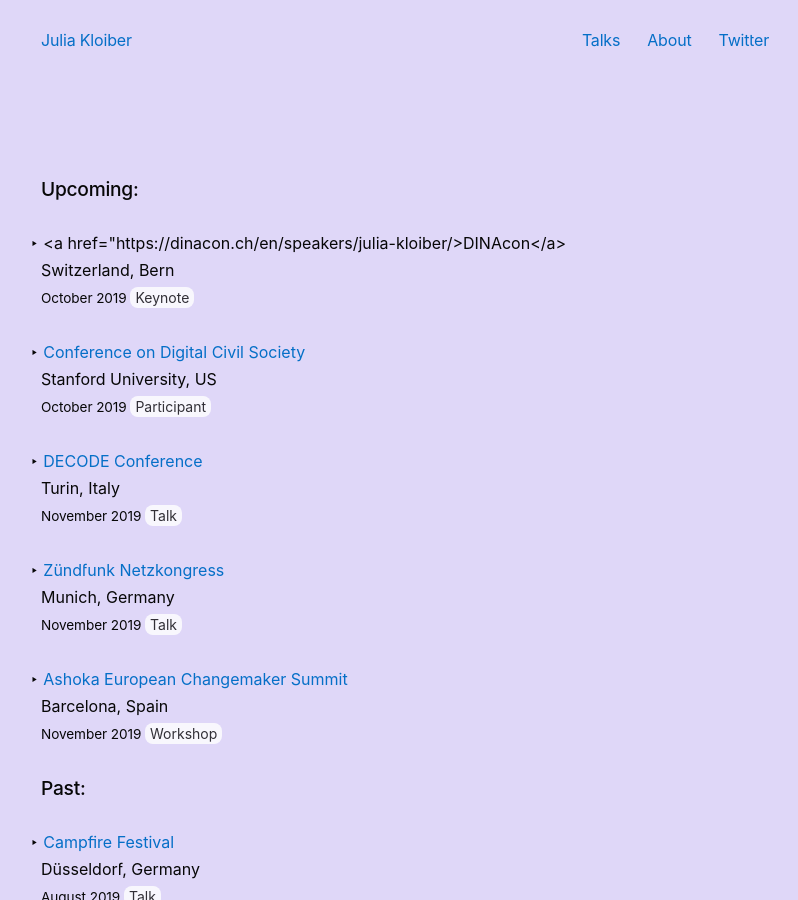
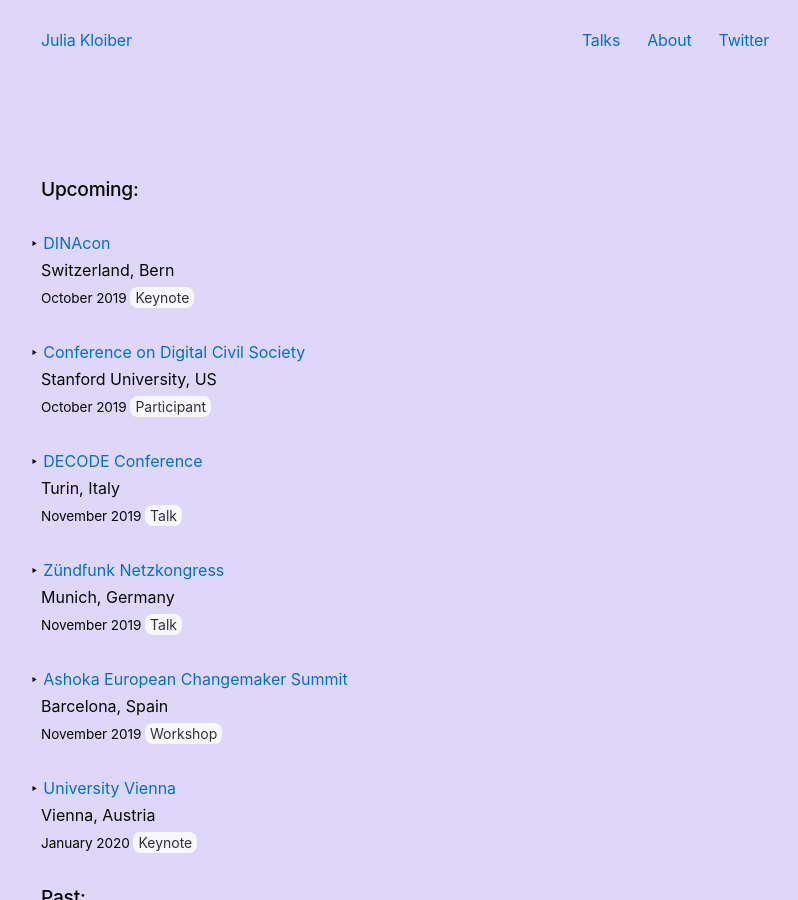
Before and after one commit to juliakloiber/juliakloiber.github.io, a Jekyll site: the page built from talks.html, in a window 1280 px wide and 900 px high. Shown: the whole window, without its empty margins (235-1033 px from the left). Built offline with Jekyll 4.4.1, drawn with Linux system fonts in a browser that asks for light colours; some web fonts are replaced.

Commit message:
added vienna talk

```diff
--- a/talks.html
+++ b/talks.html
@@ -24,7 +24,7 @@
 
 <ul>
     <li>
-        <a href="https://dinacon.ch/en/speakers/julia-kloiber/>DINAcon</a>
+        <a href="https://dinacon.ch/en/speakers/julia-kloiber/">DINAcon</a>
         <br>
         Switzerland, Bern<br>
         <time>
@@ -79,6 +79,18 @@
             November 2019
         </time>
         <span class="tag talk">Workshop</span>
+    </li>
+</ul>
+
+<ul>
+    <li>
+        <a href="https://politikwissenschaft.univie.ac.at/"> University Vienna </a>
+        <br>
+        Vienna, Austria<br>
+        <time>
+            January 2020
+        </time>
+        <span class="tag talk">Keynote</span>
     </li>
 </ul>
 
```
